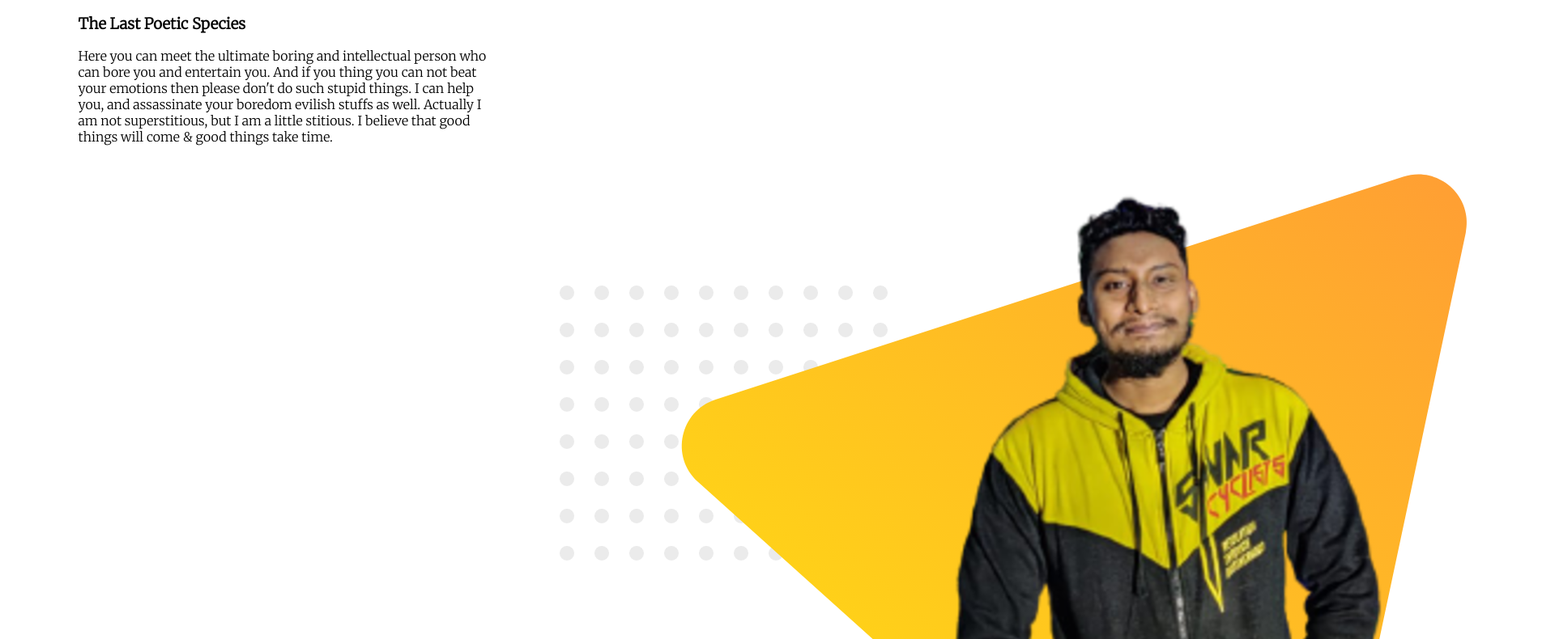
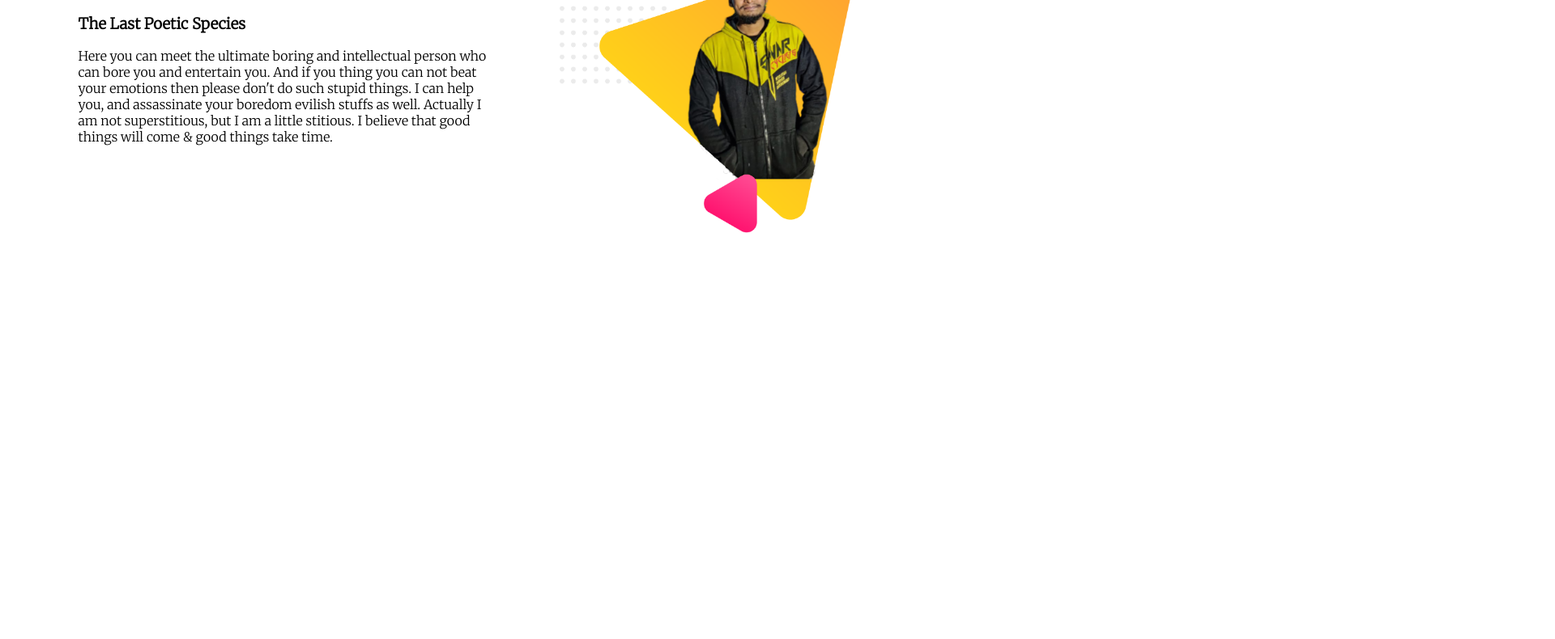
Before and after one commit to JubairRahman/webPort, a plain HTML site: page port.html in a window 1280 px wide. Shown: the part 190-980 px from the top of the page at 81% size, 1920 px wide, since content can reach past the window. After the commit the page ends 800 px from the top, so only its background shows below. Drawn offline with Linux system fonts and the light colour scheme.

Commit message:
img sized

```diff
--- a/port.css
+++ b/port.css
@@ -17,5 +17,5 @@ h1 {
 }
 
 .half-width img {
-  width: 100%T;
+  width: 100%;
 }
```
